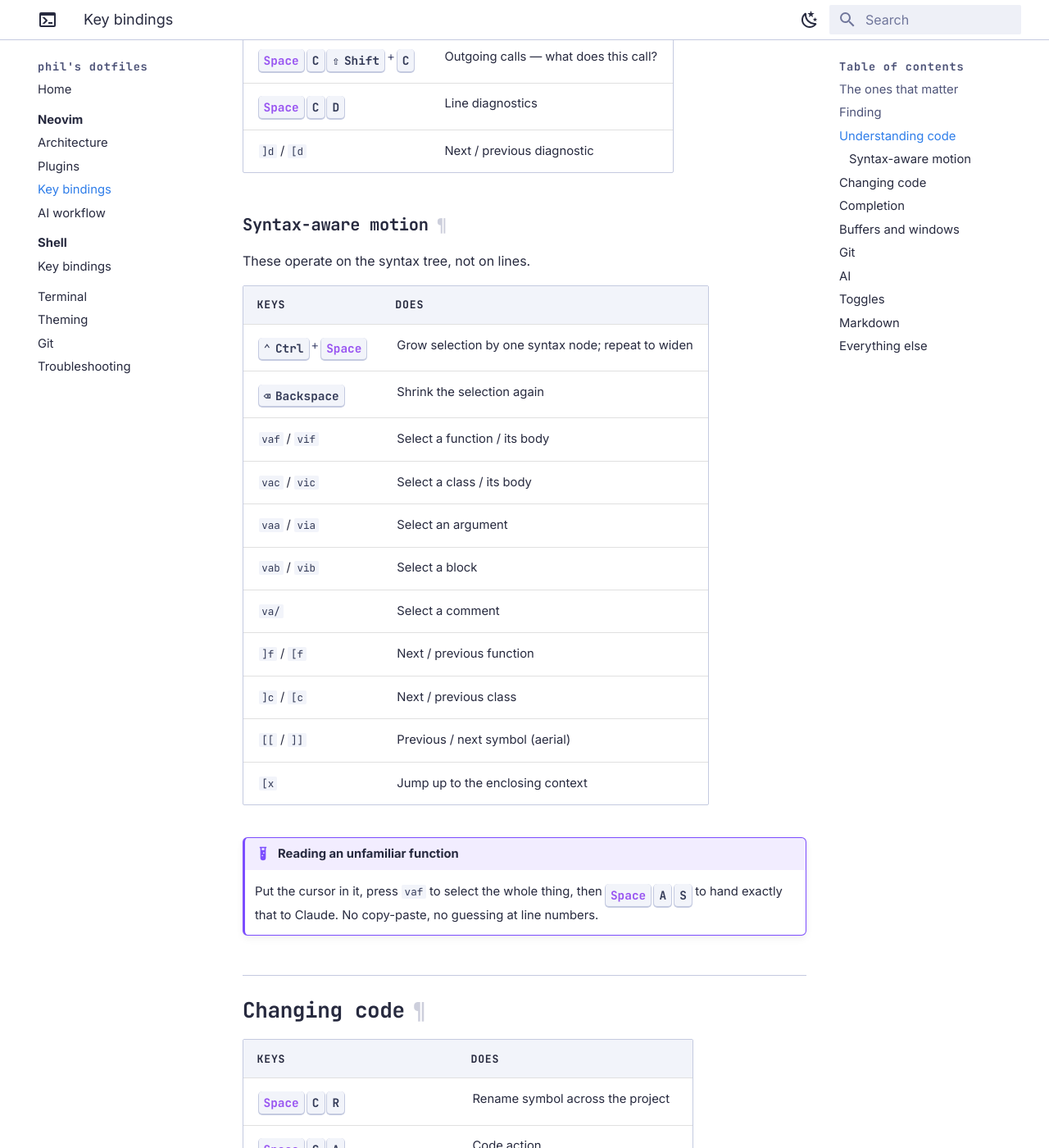
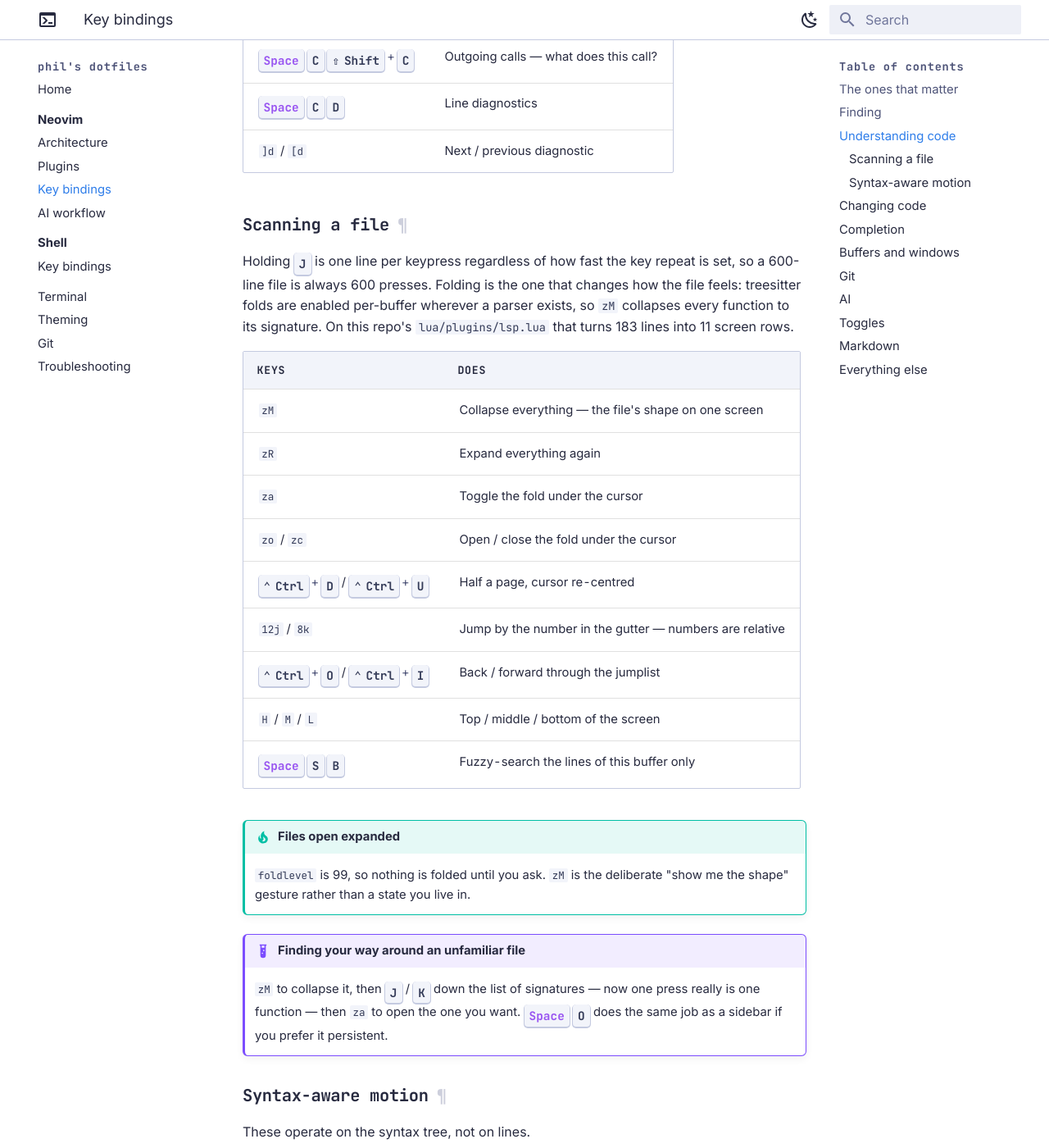
Before and after one commit to codephilip/dotfiles, an MkDocs documentation site: the page built from docs/neovim/keybindings.md, in a window 1280 px wide and 1400 px high, scrolled down 3046 px. Shown: the whole window at 82% size. Built offline with MkDocs 1.6.1 and Material for MkDocs 9.7.7, drawn with Linux system fonts in a browser that asks for light colours.

Commit message:
docs: document how to traverse a file without holding j
The config already had every fast-movement verb — treesitter folds,
centred C-d/C-u, relativenumber for counted jumps, flash, ]f/[f,
aerial, lgrep_curbuf — and none of them were written down anywhere.
The cheatsheet's Navigation section listed split movement and one
stale binding; the keybindings page covered syntax-aware motion but
never mentioned folding at all. So the documented way to cross a file
was, in effect, holding j.

Folding is the one that changes how a file feels and it was the least
discoverable: zM on lua/plugins/lsp.lua turns 183 lines into 11 screen
rows. Adds a section to both, ordered by payoff.

Also fixes the cheatsheet claiming <Space>h clears search highlight;
it is <Esc>, and <leader>h is not bound to anything.

Co-Authored-By: Claude Opus 5 (1M context) <noreply@anthropic.com>

```diff
--- a/docs/neovim/keybindings.md
+++ b/docs/neovim/keybindings.md
@@ -65,6 +65,35 @@ Inside any picker: ++ctrl+q++ sends all matches to the quickfix list,
 | ++space++ ++c++ ++shift+c++ | Outgoing calls — what does this call? |
 | ++space++ ++c++ ++d++ | Line diagnostics |
 | `]d` / `[d` | Next / previous diagnostic |
+
+### Scanning a file
+
+Holding ++j++ is one line per keypress regardless of how fast the key repeat is
+set, so a 600-line file is always 600 presses. Folding is the one that changes
+how the file feels: treesitter folds are enabled per-buffer wherever a parser
+exists, so `zM` collapses every function to its signature. On this repo's
+`lua/plugins/lsp.lua` that turns 183 lines into 11 screen rows.
+
+| Keys | Does |
+|---|---|
+| `zM` | Collapse everything — the file's shape on one screen |
+| `zR` | Expand everything again |
+| `za` | Toggle the fold under the cursor |
+| `zo` / `zc` | Open / close the fold under the cursor |
+| ++ctrl+d++ / ++ctrl+u++ | Half a page, cursor re-centred |
+| `12j` / `8k` | Jump by the number in the gutter — numbers are relative |
+| ++ctrl+o++ / ++ctrl+i++ | Back / forward through the jumplist |
+| `H` / `M` / `L` | Top / middle / bottom of the screen |
+| ++space++ ++s++ ++b++ | Fuzzy-search the lines of this buffer only |
+
+!!! tip "Files open expanded"
+    `foldlevel` is 99, so nothing is folded until you ask. `zM` is the
+    deliberate "show me the shape" gesture rather than a state you live in.
+
+!!! example "Finding your way around an unfamiliar file"
+    `zM` to collapse it, then ++j++ / ++k++ down the list of signatures — now
+    one press really is one function — then `za` to open the one you want.
+    ++space++ ++o++ does the same job as a sidebar if you prefer it persistent.
 
 ### Syntax-aware motion
 
```
Also changed, not shown: command-cheatsheets/nvim.md (+53 -1 lines).
